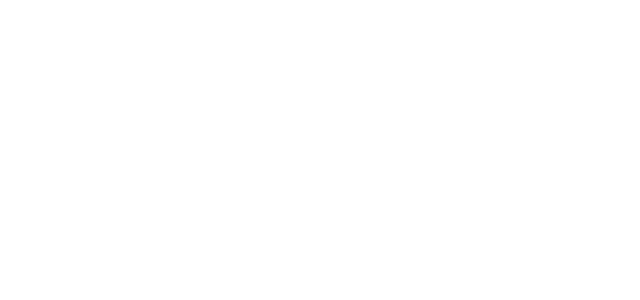
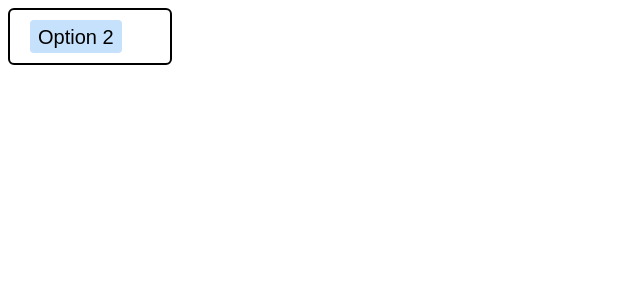
Before and after one commit to ZAP-Wunschlachen/wunschlachen-library, a Nuxt app: page /dropDown in a window 1280 px wide. Before the commit this address had no page. Shown: the top 300 px of the page, without its empty margins (0-640 px from the left). Built offline with nearby package versions, Linux system fonts and the light colour scheme.

Commit message:
change dropdown

```diff
--- a/components/GenericDropDown.vue
+++ b/components/GenericDropDown.vue
@@ -6,7 +6,20 @@
       :class="buttonClasses"
       type="button"
     >
-      <span class="mr-auto">{{ selectedLabel }}</span>
+      <template v-if="props.multiple && selectedLabel.length > 0">
+        <GenericButton
+          style="background: #c5e1fc"
+          v-for="(item, index) in selectedLabel"
+          :key="index"
+          class="px-2 mx-1 appointment-button"
+        >
+          <template #label
+            ><p class="large">{{ item }}</p>
+          </template>
+        </GenericButton>
+      </template>
+      <span class="default-label" v-else>{{ defaultLabel }}</span>
+
       <svg
         class="dropdown-icon"
         :class="{ 'rotate-180': isDropdownOpen }"
@@ -43,7 +56,7 @@
   </div>
 </template>
 
-<script setup>
+<script setup lang="ts">
 import { ref, computed, onMounted, onBeforeUnmount } from "vue";
 import { defineProps, defineEmits } from "vue";
 
@@ -55,7 +68,7 @@
   },
   defaultSelected: {
     type: [Object, Array],
-    default: () => ({ label: "Select an option", value: null }),
+    default: () => [],
   },
   width: {
     type: String,
@@ -65,6 +78,10 @@
     type: Boolean,
     default: true,
   },
+  defaultLabel: {
+    type: String,
+    default: "Choose options",
+  },
 });
 
 // Define emits
@@ -72,17 +89,21 @@
 
 // State management
 const isDropdownOpen = ref(false);
-const selectedItem = ref(props.defaultSelected);
-const dropdown = ref(null);
+const selectedItem = ref(
+  Array.isArray(props.defaultSelected)
+    ? props.defaultSelected
+    : [props.defaultSelected]
+);
+const dropdown = ref<HTMLElement | null>(null);
 
 // Computed property for selected label
 const selectedLabel = computed(() => {
   if (props.multiple && Array.isArray(selectedItem.value)) {
     return selectedItem.value.length > 0
-      ? selectedItem.value.map((item) => item.label).join(", ")
-      : "Select options";
+      ? selectedItem.value.map((item) => item.label)
+      : [];
   }
-  return selectedItem.value.label;
+  return selectedItem.value.length > 0 ? [selectedItem.value[0].label] : [];
 });
 
 // Methods
@@ -90,30 +111,29 @@
   isDropdownOpen.value = !isDropdownOpen.value;
 }
 
-function selectItem(item) {
+function selectItem(item: { label: string; value: any }) {
   if (props.multiple) {
-    if (Array.isArray(selectedItem.value)) {
-      const index = selectedItem.value.findIndex((i) => i.value === item.value);
-      if (index === -1) {
-        selectedItem.value.push(item);
-      } else {
-        selectedItem.value.splice(index, 1);
-      }
+    const index = selectedItem.value.findIndex((i) => i.value === item.value);
+    if (index === -1) {
+      selectedItem.value.push(item);
     } else {
-      selectedItem.value = [item];
+      selectedItem.value.splice(index, 1);
     }
   } else {
-    selectedItem.value = item;
+    selectedItem.value = [item];
     isDropdownOpen.value = false;
   }
-  emit("update:selected", selectedItem.value);
+  emit(
+    "update:selected",
+    props.multiple ? selectedItem.value : selectedItem.value[0]
+  );
 }
 
-function isSelected(item) {
+function isSelected(item: { value: any }) {
   if (props.multiple && Array.isArray(selectedItem.value)) {
     return selectedItem.value.some((i) => i.value === item.value);
   }
-  return selectedItem.value.value === item.value;
+  return selectedItem.value[0]?.value === item.value;
 }
 
 // Computed property for dropdown width
@@ -121,15 +141,14 @@
 
 // Computed property for button classes
 const buttonClasses = computed(() => {
-  return selectedItem.value.value ||
-    (Array.isArray(selectedItem.value) && selectedItem.value.length > 0)
+  return selectedItem.value.length > 0
     ? "dropdown-button-active"
     : "dropdown-button";
 });
 
 // Close dropdown on outside click
-function handleClickOutside(event) {
-  if (dropdown.value && !dropdown.value.contains(event.target)) {
+function handleClickOutside(event: MouseEvent) {
+  if (dropdown.value && !dropdown.value.contains(event.target as Node)) {
     isDropdownOpen.value = false;
   }
 }
@@ -187,6 +206,7 @@
   height: 1rem;
   margin-left: 0.75rem;
   transition: transform 0.3s ease;
+  flex-shrink: 0; /* Prevent shrinking */
 }
 
 .rotate-180 {
@@ -226,4 +246,20 @@
   border-left: 4px solid var(--dental-blue-0);
   background-color: var(--soft-concrete-1);
 }
+
+.appointment-button {
+  border-radius: 4px;
+  max-height: 25px;
+  background-color: var(--dental-light-blue-0);
+  color: var(--dental-blue-0);
+  display: flex;
+  justify-content: center;
+  align-items: center;
+  gap: 8px;
+  width: auto;
+  padding: 4px 8px; /* Provide adequate padding */
+}
+.default-label {
+  padding: 3px;
+}
 </style>
--- /dev/null
+++ b/pages/dropDown.vue
@@ -0,0 +1,36 @@
+<template>
+  <div class="w-full flex justify-center items-center">
+    <GenericDropDown
+      class="mx-auto"
+      :items="dropdownItems"
+      :defaultSelected="defaultSelected"
+      :multiple="true"
+      :buttons="true"
+      :buttonOptions="dropdownItems"
+      @update:selected="handleSelection"
+    />
+  </div>
+</template>
+
+<script setup lang="ts">
+import { ref } from "vue";
+
+// Dropdown items
+const dropdownItems = [
+  { label: "Option 1", value: 1 },
+  { label: "Option 2", value: 2 },
+  { label: "Option 3", value: 3 },
+  { label: "Option 4", value: 4 },
+];
+
+// Default selected item(s)
+const defaultSelected = ref([{ label: "Option 2", value: 2 }]);
+
+// Selected items
+const selectedItems = ref([]);
+
+// Handle selection update
+const handleSelection = (items: any) => {
+  selectedItems.value = items;
+};
+</script>
```
